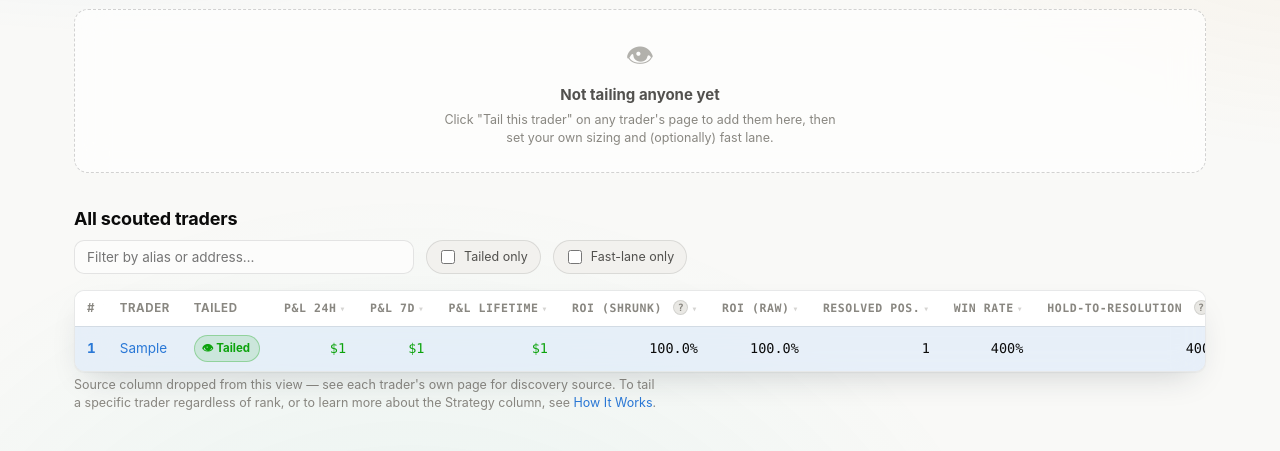
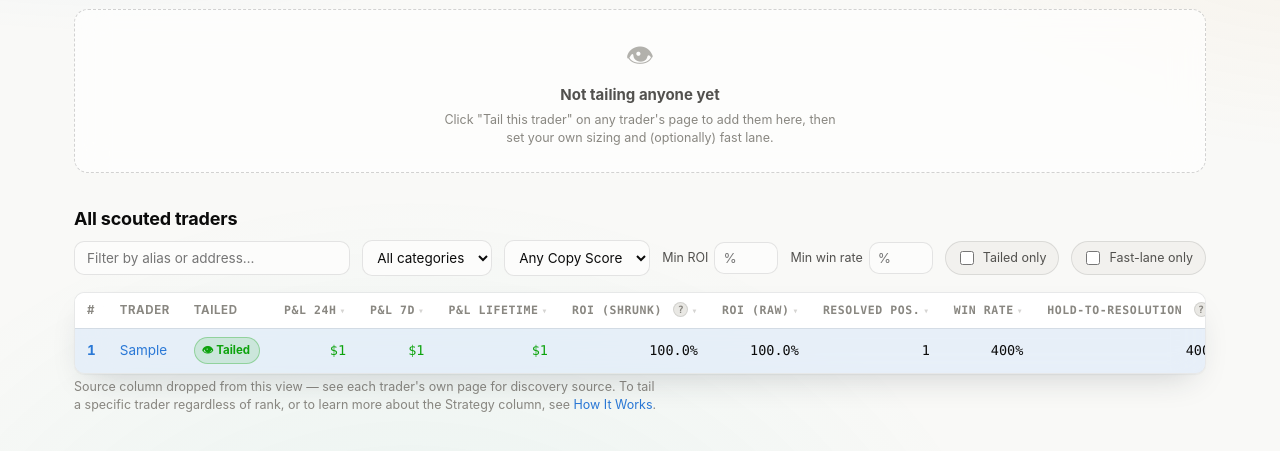
Before and after one commit to ibrahimzaraket/polyprinter, a Flask app: page /traders in a window 1280 px wide. Shown: the part 269-720 px from the top of the page. Run offline with Flask 3, Linux system fonts and the light colour scheme; data comes from the database, SQL or seed files in the repository; tables that the repository leaves empty hold one stand-in row (values such as "Sample post").

Commit message:
Traders: category, Copy Score floor, min ROI, min win rate filters
Matches polycopy.app/discover's filter set (category, ROI, win rate,
Copy Score) and goes further: our own 12-category taxonomy (real gamma
tags, not their ~8) instead of a fixed short list, per-category grade
filtering (not just a global score), and simultaneous 24h/7d/lifetime
P&L columns instead of a single time-window toggle. Also adds a sortable
Capital deployed column (our nearest honest proxy for their 'Volume' —
we don't track raw trade volume).

All client-side against data already rendered per row (data-categories
JSON, existing data-roi_shrunk/data-win_rate) — no new endpoint, same
pattern the existing tailed/fast-lane toggles used. server.py now
computes each trader's category scores once per request and reshapes
into both the existing best/worst summary and a full category->grade
map, instead of two separate calls. 172/172 tests pass; verified live —
200 OK, 224/224 rows' data-categories attributes are valid JSON.

Co-Authored-By: Claude Sonnet 5 <noreply@anthropic.com>

```diff
--- a/polyprinter/dashboard/server.py
+++ b/polyprinter/dashboard/server.py
@@ -607,6 +607,14 @@ def _category_summary(scores: list) -> dict | None:
     return {"best": best, "worst": worst if worst is not best else None, "n_categories": len(graded)}
 
 
+# Every category name category_score.py can ever hand back (its own
+# KNOWN_CATEGORY_TAGS labels, plus UNCATEGORIZED) — the /traders category
+# filter's dropdown is built from this fixed list, not "whatever
+# categories happen to appear on this page load," so the filter doesn't
+# silently gain/lose options as data changes underneath it.
+TRADER_CATEGORY_FILTER_OPTIONS = [label for _, label in category_score.KNOWN_CATEGORY_TAGS] + [category_score.UNCATEGORIZED]
+
+
 @app.route("/traders")
 def traders() -> str:
     conn = get_db()
@@ -618,18 +626,26 @@ def traders() -> str:
     # this set only ever needs to cover the (small) pinned list, not
     # every row, for the /traders "Fast-lane only" filter to work.
     fast_lane_addresses = {p["address"] for p in my_portfolio if p["mandate"] and p["mandate"]["fast_lane"]}
-    # Category-level Copy Score (workstream §5) — computed on demand per
-    # row, purely from already-archived data (see scout/category_score.py's
-    # module docstring for why this isn't a stored column). Bounded cost:
-    # one raw_responses lookup + a parse of <=50 already-archived closed
-    # positions per trader, same order of magnitude as _pnl_by_market's own
-    # per-trader read on the detail page, just spread across every row here.
-    category_summaries = {r["address"]: _category_summary(category_score.trader_category_scores(conn, r["address"])) for r in rows}
+    # Category-level Copy Score (workstream §5) — computed once per row,
+    # purely from already-archived data (see scout/category_score.py's
+    # module docstring for why this isn't a stored column), then reshaped
+    # two ways: the existing best/worst summary for the compact column,
+    # and a full category->grade map for the category+grade filter below
+    # (client-side, via data-categories on each row — see traders.html).
+    # Bounded cost: one raw_responses lookup + a parse of <=50
+    # already-archived closed positions per trader, same order of
+    # magnitude as _pnl_by_market's own per-trader read on the detail
+    # page, just spread across every row here.
+    all_scores = {r["address"]: category_score.trader_category_scores(conn, r["address"]) for r in rows}
+    category_summaries = {addr: _category_summary(scores) for addr, scores in all_scores.items()}
+    category_grades = {addr: {s.category: s.grade for s in scores if s.grade is not None} for addr, scores in all_scores.items()}
     return render_template(
         "traders.html",
         rows=rows,
         watchlist=watchlist,
         my_portfolio=my_portfolio,
+        category_grades=category_grades,
+        category_filter_options=TRADER_CATEGORY_FILTER_OPTIONS,
         fast_lane_addresses=fast_lane_addresses,
         category_summaries=category_summaries,
         active_tab="traders",
--- a/polyprinter/dashboard/templates/base.html
+++ b/polyprinter/dashboard/templates/base.html
@@ -683,6 +683,19 @@
     background: var(--surface); color: var(--text); border: 1px solid var(--border); border-radius: var(--radius-md);
   }
   .filter-input:focus-visible { outline: 2px solid var(--accent); outline-offset: 1px; border-color: var(--accent); }
+  .filter-select {
+    padding: 8px 10px; font-size: var(--text-base); font-family: var(--font);
+    background: var(--surface); color: var(--text); border: 1px solid var(--border); border-radius: var(--radius-md);
+  }
+  .filter-select:focus-visible { outline: 2px solid var(--accent); outline-offset: 1px; border-color: var(--accent); }
+  .filter-num-wrap {
+    display: inline-flex; align-items: center; gap: 6px; font-size: var(--text-sm); color: var(--text-2);
+  }
+  .filter-num {
+    width: 64px; padding: 7px 8px; font-size: var(--text-base); font-family: var(--font);
+    background: var(--surface); color: var(--text); border: 1px solid var(--border); border-radius: var(--radius-md);
+  }
+  .filter-num:focus-visible { outline: 2px solid var(--accent); outline-offset: 1px; border-color: var(--accent); }
   .filter-toggle {
     display: inline-flex; align-items: center; gap: 6px; padding: 6px 12px 6px 10px;
     border-radius: 999px; border: 1px solid var(--border); background: var(--surface-2);
--- a/polyprinter/dashboard/templates/traders.html
+++ b/polyprinter/dashboard/templates/traders.html
@@ -43,6 +43,20 @@
 <h2>All scouted traders</h2>
 <div class="filter-bar">
   <input id="trader-filter" class="filter-input" type="text" placeholder="Filter by alias or address&hellip;" autocomplete="off">
+  <select id="category-filter" class="filter-select" title="Show only traders graded in this category">
+    <option value="">All categories</option>
+    {% for cat in category_filter_options %}
+    <option value="{{ cat }}">{{ cat }}</option>
+    {% endfor %}
+  </select>
+  <select id="grade-filter" class="filter-select" title="Minimum Copy Score grade — applies to the category selected above, or a trader's best category if 'All categories'">
+    <option value="">Any Copy Score</option>
+    <option value="A">A only</option>
+    <option value="B">B or better</option>
+    <option value="C">C or better</option>
+  </select>
+  <label class="filter-num-wrap">Min ROI <input id="roi-filter" class="filter-num" type="number" placeholder="%" step="1" inputmode="numeric"></label>
+  <label class="filter-num-wrap">Min win rate <input id="winrate-filter" class="filter-num" type="number" placeholder="%" step="1" min="0" max="100" inputmode="numeric"></label>
   <label class="filter-toggle" id="tailed-only-wrap"><input id="tailed-only-filter" type="checkbox"> Tailed only</label>
   <label class="filter-toggle" id="fastlane-only-wrap"><input id="fastlane-only-filter" type="checkbox"> Fast-lane only</label>
 </div>
@@ -63,6 +77,7 @@
     <th class="num sortable" data-key="win_rate">Win rate<span class="arrow">&#9662;</span></th>
     <th class="num sortable" data-key="hold_to_resolution_rate">Hold-to-resolution <a class="hint" href="/definitions#hold-to-resolution" title="Why this matters">?</a><span class="arrow">&#9662;</span></th>
     <th class="num sortable" data-key="trades_30d">Trades 30d<span class="arrow">&#9662;</span></th>
+    <th class="num sortable" data-key="capital_deployed">Capital deployed<span class="arrow">&#9662;</span></th>
     <th class="num sortable" data-key="category_score">Copy Score <a class="hint" href="/definitions#category-copy-score" title="What is the category Copy Score?">?</a><span class="arrow">&#9662;</span></th>
     <th>Active</th>
     <th>Strategy</th>
@@ -82,9 +97,11 @@
       data-pnl_24h="{{ r['realised_pnl_24h_usd'] if r['realised_pnl_24h_usd'] is not none else '' }}"
       data-pnl_7d="{{ r['realised_pnl_7d_usd'] if r['realised_pnl_7d_usd'] is not none else '' }}"
       data-pnl_lifetime="{{ r['realised_pnl_usd'] if r['realised_pnl_usd'] is not none else '' }}"
+      data-capital_deployed="{{ r['capital_deployed_usd'] if r['capital_deployed_usd'] is not none else '' }}"
       data-category_score="{{ cat_summary['best'].score if cat_summary else '' }}"
       data-tailed="{{ '1' if r['address'] in watchlist else '0' }}"
-      data-fastlane="{{ '1' if r['address'] in fast_lane_addresses else '0' }}">
+      data-fastlane="{{ '1' if r['address'] in fast_lane_addresses else '0' }}"
+      data-categories='{{ (category_grades.get(r["address"], {})) | tojson }}'>
     <td class="rank-cell {{ 'top' if loop.index <= 3 }}">{{ loop.index }}</td>
     <td><a href="/traders/{{ r['address'] }}">{{ r['alias'] or r['address'][:10] + '…' }}</a></td>
     <td>{% if r['address'] in watchlist %}<span class="badge badge-good" title="Currently watched by Mirror — every trade they make gets a decision">&#128065; Tailed</span>{% else %}<span class="badge badge-neutral">—</span>{% endif %}{% if r['address'] in fast_lane_addresses %} <span class="badge badge-accent" title="On-chain detection drives their trades directly"><span class="glyph">&#9889;</span>Fast</span>{% endif %}</td>
@@ -97,6 +114,7 @@
     <td class="num">{{ '%.0f%%' % (r['win_rate'] * 100) if r['win_rate'] is not none else '—' }}</td>
     <td class="num">{{ '%.0f%%' % (r['hold_to_resolution_rate'] * 100) if r['hold_to_resolution_rate'] is not none else '—' }}</td>
     <td class="num">{{ r['trades_30d'] if r['trades_30d'] is not none else '—' }}</td>
+    <td class="num">{{ '$%.0f' % r['capital_deployed_usd'] if r['capital_deployed_usd'] is not none else '—' }}</td>
     <td>
       {% if cat_summary %}
       <span class="badge {{ 'badge-good' if cat_summary['best'].grade == 'A' else 'badge-accent' if cat_summary['best'].grade == 'B' else 'badge-warning' if cat_summary['best'].grade == 'C' else 'badge-critical' }}" title="Best category: {{ cat_summary['best'].category }} ({{ cat_summary['best'].n_resolved }} resolved)">{{ cat_summary['best'].grade }} {{ cat_summary['best'].category }}</span>
@@ -107,7 +125,7 @@
     <td class="strategy-cell">{% if r['strategy_summary'] %}{{ r['strategy_summary'].split('\n')[0] }}{% else %}<span class="placeholder-inline">not generated yet</span>{% endif %}</td>
   </tr>
   {% else %}
-  <tr><td colspan="14" class="placeholder">No snapshots yet — run the Scout (`python -m polyprinter.scout.run`).</td></tr>
+  <tr><td colspan="16" class="placeholder">No snapshots yet — run the Scout (`python -m polyprinter.scout.run`).</td></tr>
   {% endfor %}
   </tbody>
 </table>
@@ -118,6 +136,10 @@
 <script>
 (function () {
   var input = document.getElementById('trader-filter');
+  var categoryFilter = document.getElementById('category-filter');
+  var gradeFilter = document.getElementById('grade-filter');
+  var roiFilter = document.getElementById('roi-filter');
+  var winrateFilter = document.getElementById('winrate-filter');
   var tailedOnly = document.getElementById('tailed-only-filter');
   var fastlaneOnly = document.getElementById('fastlane-only-filter');
   var table = document.getElementById('traders-table');
@@ -125,13 +147,38 @@
   var tbody = table.tBodies[0];
   var rows = Array.prototype.slice.call(tbody.rows).filter(function (r) { return r.hasAttribute('data-address'); });
   var emptyMsg = document.getElementById('trader-empty');
+  var GRADE_RANK = { A: 3, B: 2, C: 1, D: 0 };
 
-  // Same substring match as before (alias-or-address contains query),
-  // now ANDed with the two toggle filters — every filter is independent
-  // and re-applied together on any change, so behavior for the text box
-  // alone is unchanged from before this toggle row existed.
+  // Parsed once per row up front (not on every filter pass) — same JSON
+  // every time, no reason to re-parse it per keystroke.
+  rows.forEach(function (r) {
+    var raw = r.getAttribute('data-categories');
+    r._categories = raw ? JSON.parse(raw) : {};
+  });
+
+  // Best graded category across everything a trader has, for the "All
+  // categories" + grade-floor combination — same "best category" concept
+  // server.py's _category_summary already uses for the compact column,
+  // just recomputed client-side from the same per-category grade map so
+  // this filter and that column can never disagree.
+  function bestGrade(categories) {
+    var best = null;
+    Object.keys(categories).forEach(function (cat) {
+      var g = categories[cat];
+      if (best === null || GRADE_RANK[g] > GRADE_RANK[best]) best = g;
+    });
+    return best;
+  }
+
+  // Every filter is independent and ANDed together, re-applied in full
+  // on any single control's change — same pattern the original two
+  // toggles used, just extended.
   function applyFilters() {
     var q = input ? input.value.trim().toLowerCase() : '';
+    var wantCategory = categoryFilter ? categoryFilter.value : '';
+    var wantGradeFloor = gradeFilter ? gradeFilter.value : '';
+    var minRoi = roiFilter && roiFilter.value !== '' ? parseFloat(roiFilter.value) : null;
+    var minWinRate = winrateFilter && winrateFilter.value !== '' ? parseFloat(winrateFilter.value) : null;
     var wantTailed = !!(tailedOnly && tailedOnly.checked);
     var wantFastlane = !!(fastlaneOnly && fastlaneOnly.checked);
     var shown = 0;
@@ -139,14 +186,35 @@
       var textMatch = !q || r.getAttribute('data-alias').indexOf(q) !== -1 || r.getAttribute('data-address').indexOf(q) !== -1;
       var tailedMatch = !wantTailed || r.getAttribute('data-tailed') === '1';
       var fastlaneMatch = !wantFastlane || r.getAttribute('data-fastlane') === '1';
-      var match = textMatch && tailedMatch && fastlaneMatch;
+
+      // Category+grade: no category picked -> grade floor (if any) checks
+      // the trader's single best category; a category picked -> grade
+      // floor checks that specific category's grade, and "no grade in
+      // this category at all" always fails once a category is picked
+      // (picking a category with "Any Copy Score" still means "show only
+      // traders graded in this category").
+      var relevantGrade = wantCategory ? r._categories[wantCategory] : bestGrade(r._categories);
+      var categoryMatch = !wantCategory || !!relevantGrade;
+      var gradeMatch = !wantGradeFloor || (relevantGrade && GRADE_RANK[relevantGrade] >= GRADE_RANK[wantGradeFloor]);
+
+      var roiAttr = r.getAttribute('data-roi_shrunk');
+      var roiMatch = minRoi === null || (roiAttr !== '' && parseFloat(roiAttr) * 100 >= minRoi);
+      var wrAttr = r.getAttribute('data-win_rate');
+      var winRateMatch = minWinRate === null || (wrAttr !== '' && parseFloat(wrAttr) * 100 >= minWinRate);
+
+      var match = textMatch && tailedMatch && fastlaneMatch && categoryMatch && gradeMatch && roiMatch && winRateMatch;
       r.style.display = match ? '' : 'none';
       if (match) shown++;
     });
     emptyMsg.style.display = shown === 0 ? '' : 'none';
   }
 
-  input && input.addEventListener('input', applyFilters);
+  [input, roiFilter, winrateFilter].forEach(function (el) {
+    el && el.addEventListener('input', applyFilters);
+  });
+  [categoryFilter, gradeFilter].forEach(function (el) {
+    el && el.addEventListener('change', applyFilters);
+  });
   [tailedOnly, fastlaneOnly].forEach(function (box, i) {
     if (!box) return;
     var wrap = document.getElementById(i === 0 ? 'tailed-only-wrap' : 'fastlane-only-wrap');
```
